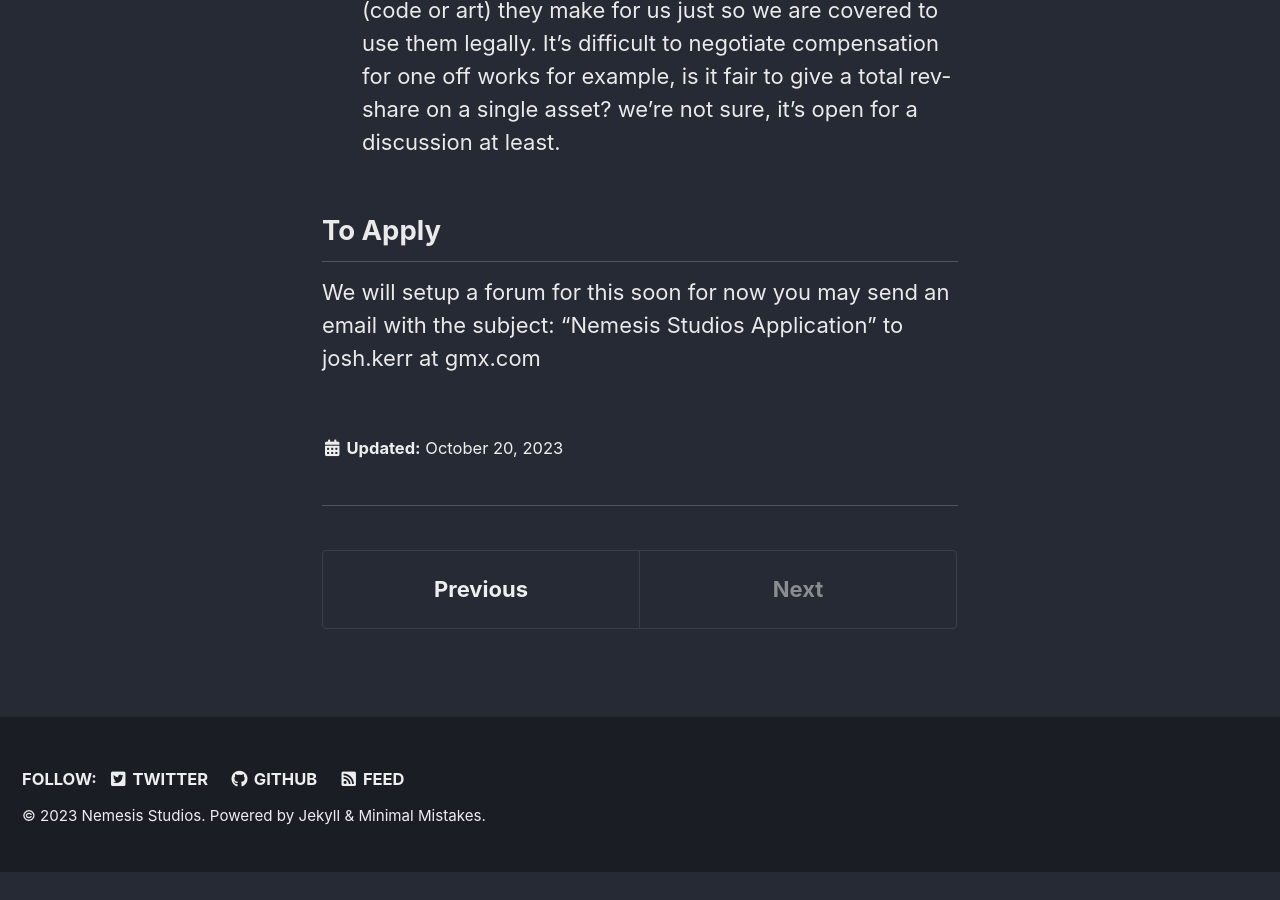
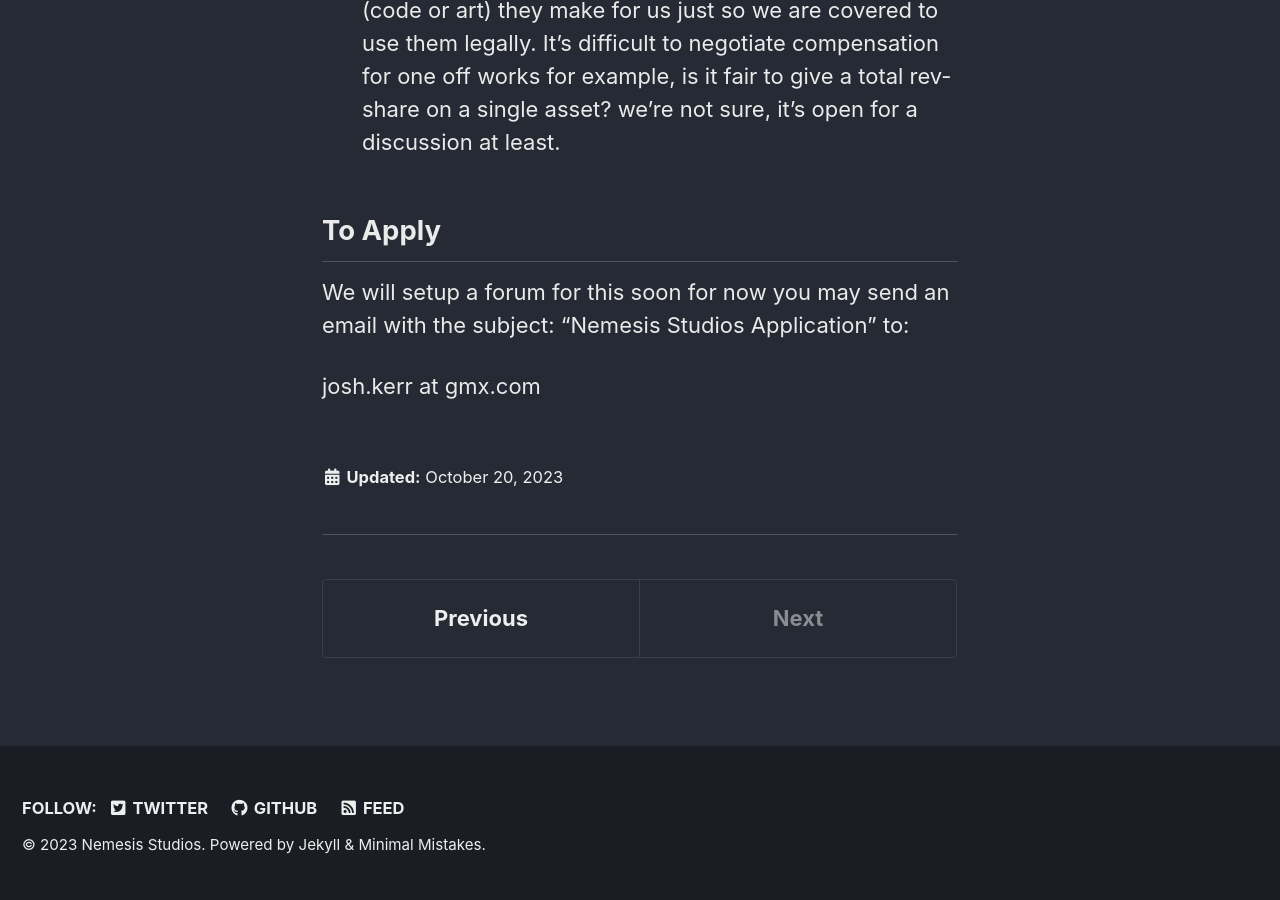
Before and after one commit to Nemesis-Studios/Nemesis-Studios.github.io, a Jekyll site: the page built from _docs/22-open-positions.md, in a window 1280 px wide and 900 px high, scrolled down 4456 px. Built offline with Jekyll 4.4.1, drawn with Linux system fonts in a browser that asks for light colours; cached includes are drawn as plain includes; comment, search, counter and statistics services are not loaded; a style sheet for code colours, icons or effects is not loaded; before the commit the page ends 5328 px from its top, so only the background shows below that.

Commit message:
fix spacing

```diff
--- a/_docs/22-open-positions.md
+++ b/_docs/22-open-positions.md
@@ -86,4 +86,6 @@ Length of project: Actual development? not that much I've spent most of the last
 
 ## To Apply
 
-We will setup a forum for this soon for now you may send an email with the subject: "Nemesis Studios Application" to josh.kerr at gmx.com
+We will setup a forum for this soon for now you may send an email with the subject: "Nemesis Studios Application" to:
+
+josh.kerr at gmx.com
```
